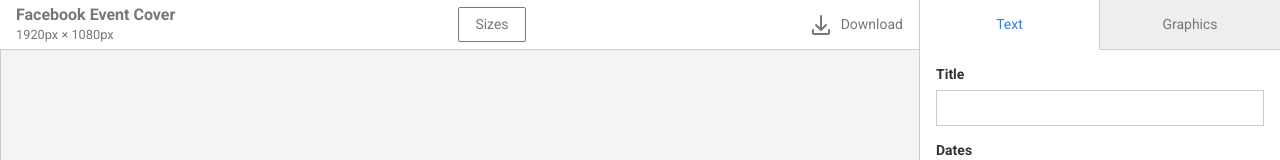
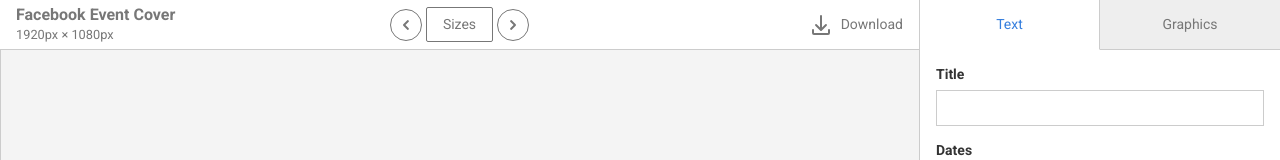
Before and after one commit to StephanPitois/amp-media-renderer-svelte, a Svelte app: page / in a window 1280 px wide. Shown: the top 160 px of the page. Built offline with nearby package versions, Linux system fonts and the light colour scheme.

Commit message:
Add size navigation
- Add size navigation
- Truncate size name
- Thicker frame on square posts

```diff
--- a/public/global.css
+++ b/public/global.css
@@ -44,6 +44,12 @@ button,
     justify-content: space-evenly;
 }
 
+.truncate {
+    white-space: nowrap;
+    overflow: hidden;
+    text-overflow: ellipsis;
+ }
+
 /* Spacing */
 
 .padding-left-2 {
--- a/src/App.svelte
+++ b/src/App.svelte
@@ -113,6 +113,20 @@
 		window.dispatchEvent(new Event('resize'));
 	}
 
+	function navigateSizes(step) {
+		// TODO: Quick and dirty - Only works it step is 1 or -1
+		// TODO: also, the nav buttons should be links to correct sizes instead. Much easier to handle nav this way.
+		if (selectedSizeIndex + step >= sizes.length) {
+			selectedSizeIndex = 0;
+		} else if (selectedSizeIndex + step < 0) {
+			selectedSizeIndex = sizes.length - 1;
+		} else {
+			selectedSizeIndex = selectedSizeIndex + step;
+		}
+		selectedSize = sizes[selectedSizeIndex]
+		window.dispatchEvent(new Event('resize'));
+	}
+
 	function renderCanvas() {
 		let element = document.getElementById("canvasSource");
 		html2canvas(element, {
@@ -219,14 +233,16 @@
 	<!-- TEMPLATE PREVIEW -->
 
 	<div class="main-layout__preview-nav flex items-center justify-between h-100 bb b--moon-gray ph3">
-		<div>
+		<div class="w-33 truncate">
 			<strong>{selectedSize.name}</strong>
 			<br><small>{selectedSize.width}px × {selectedSize.height}px</small>
 		</div>
-		<div>
+		<div class="w-34 flex items-center justify-center">
+		  <a href="#0" class="dn flex-m flex-l items-center justify-center f6 link dim br-100 ba w2 h2 mh1 gray bg-white" on:click={() => navigateSizes(-1)}>{@html icons.chevronLeft}</a>
 		  <a href="#0" class="f6 link dim br1 ba ph3 pv2 mv2 dib gray" on:click={() => selectSizeVisible = true}>Sizes</a>
+		  <a href="#0" class="dn flex-m flex-l items-center justify-center f6 link dim br-100 ba w2 h2 mh1 gray bg-white" on:click={() => navigateSizes(1)}>{@html icons.chevronRight}</a>
 		</div>
-		<div>
+		<div class="w-33 tr">
 			<a href="#0" class="no-underline gray dim inline-flex items-center mv2 tc br2 pv2" on:click={renderCanvas} title="Download">
 				{@html icons.download}
 				<span class="f6 ml2">Download</span>
--- a/src/Template.svelte
+++ b/src/Template.svelte
@@ -119,7 +119,7 @@
     </div>
 
     <div class="h-100 w-100 grid-layout__graphic">
-      <div class="h-100 w-100 ba b--mid-gray">
+      <div class="h-100 w-100 ba bw1 b--mid-gray">
         <div class="aspect-ratio aspect-ratio--1x1">
           <div
             class="aspect-ratio--object cover "
--- a/src/icons.js
+++ b/src/icons.js
@@ -2,6 +2,8 @@
 
 let icons = {
   chevronDown: '<svg fill="currentColor" xmlns="http://www.w3.org/2000/svg" viewBox="0 0 24 24" width="24" height="24"><path class="heroicon-ui" d="M15.3 9.3a1 1 0 0 1 1.4 1.4l-4 4a1 1 0 0 1-1.4 0l-4-4a1 1 0 0 1 1.4-1.4l3.3 3.29 3.3-3.3z"/></svg>',
+  chevronLeft: '<svg fill="currentColor" xmlns="http://www.w3.org/2000/svg" viewBox="0 0 24 24" width="24" height="24"><path class="heroicon-ui" d="M14.7 15.3a1 1 0 0 1-1.4 1.4l-4-4a1 1 0 0 1 0-1.4l4-4a1 1 0 0 1 1.4 1.4L11.42 12l3.3 3.3z"/></svg>',
+  chevronRight: '<svg fill="currentColor" xmlns="http://www.w3.org/2000/svg" viewBox="0 0 24 24" width="24" height="24"><path class="heroicon-ui" d="M9.3 8.7a1 1 0 0 1 1.4-1.4l4 4a1 1 0 0 1 0 1.4l-4 4a1 1 0 0 1-1.4-1.4l3.29-3.3-3.3-3.3z"/></svg>',
   chevronUp: '<svg fill="currentColor" xmlns="http://www.w3.org/2000/svg" viewBox="0 0 24 24" width="24" height="24"><path class="heroicon-ui" d="M8.7 14.7a1 1 0 0 1-1.4-1.4l4-4a1 1 0 0 1 1.4 0l4 4a1 1 0 0 1-1.4 1.4L12 11.42l-3.3 3.3z"/></svg>',
   download: '<svg fill="currentColor" xmlns="http://www.w3.org/2000/svg" viewBox="0 0 24 24" width="24" height="24"><path class="heroicon-ui" d="M11 14.59V3a1 1 0 0 1 2 0v11.59l3.3-3.3a1 1 0 0 1 1.4 1.42l-5 5a1 1 0 0 1-1.4 0l-5-5a1 1 0 0 1 1.4-1.42l3.3 3.3zM3 17a1 1 0 0 1 2 0v3h14v-3a1 1 0 0 1 2 0v3a2 2 0 0 1-2 2H5a2 2 0 0 1-2-2v-3z"/></svg>'
 };
```
